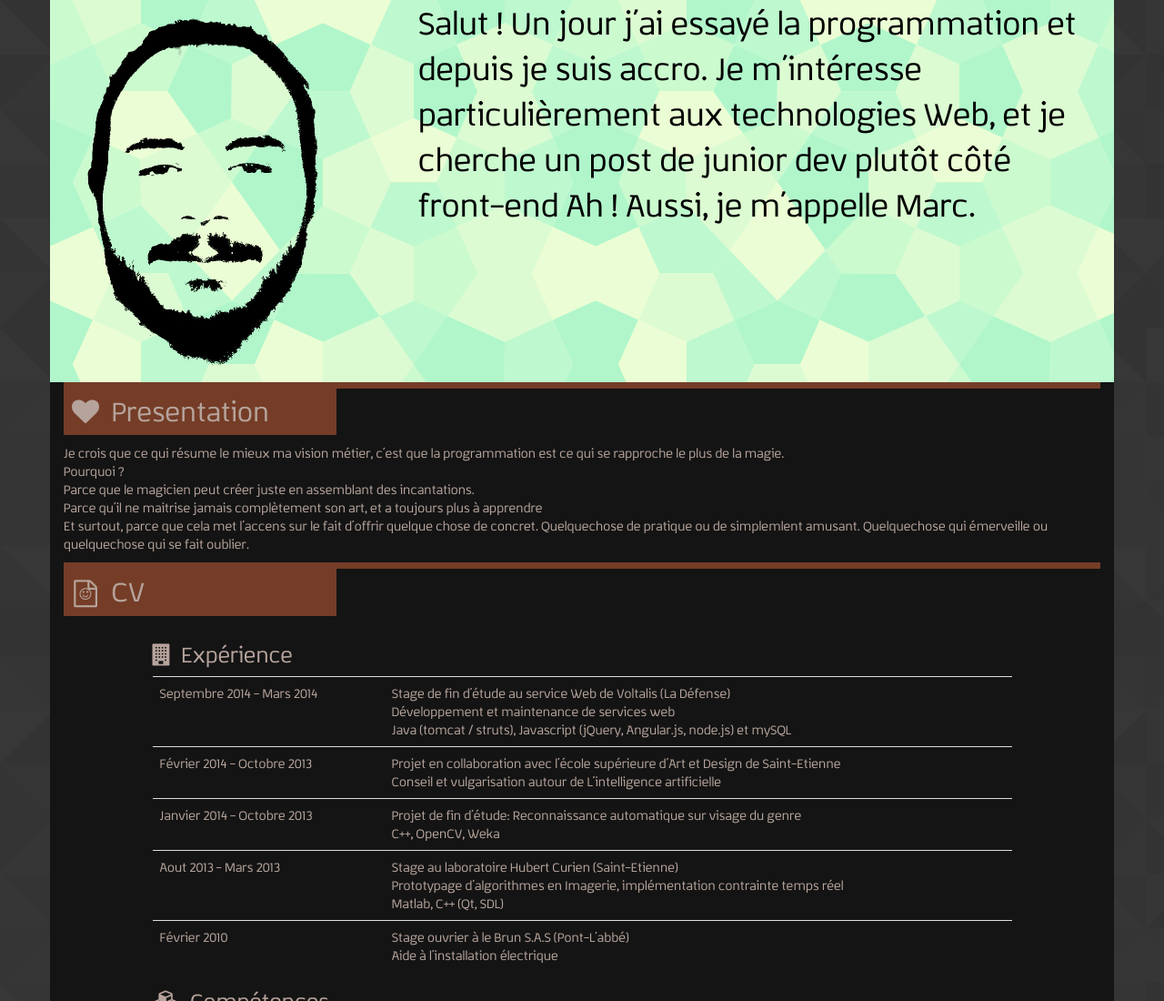
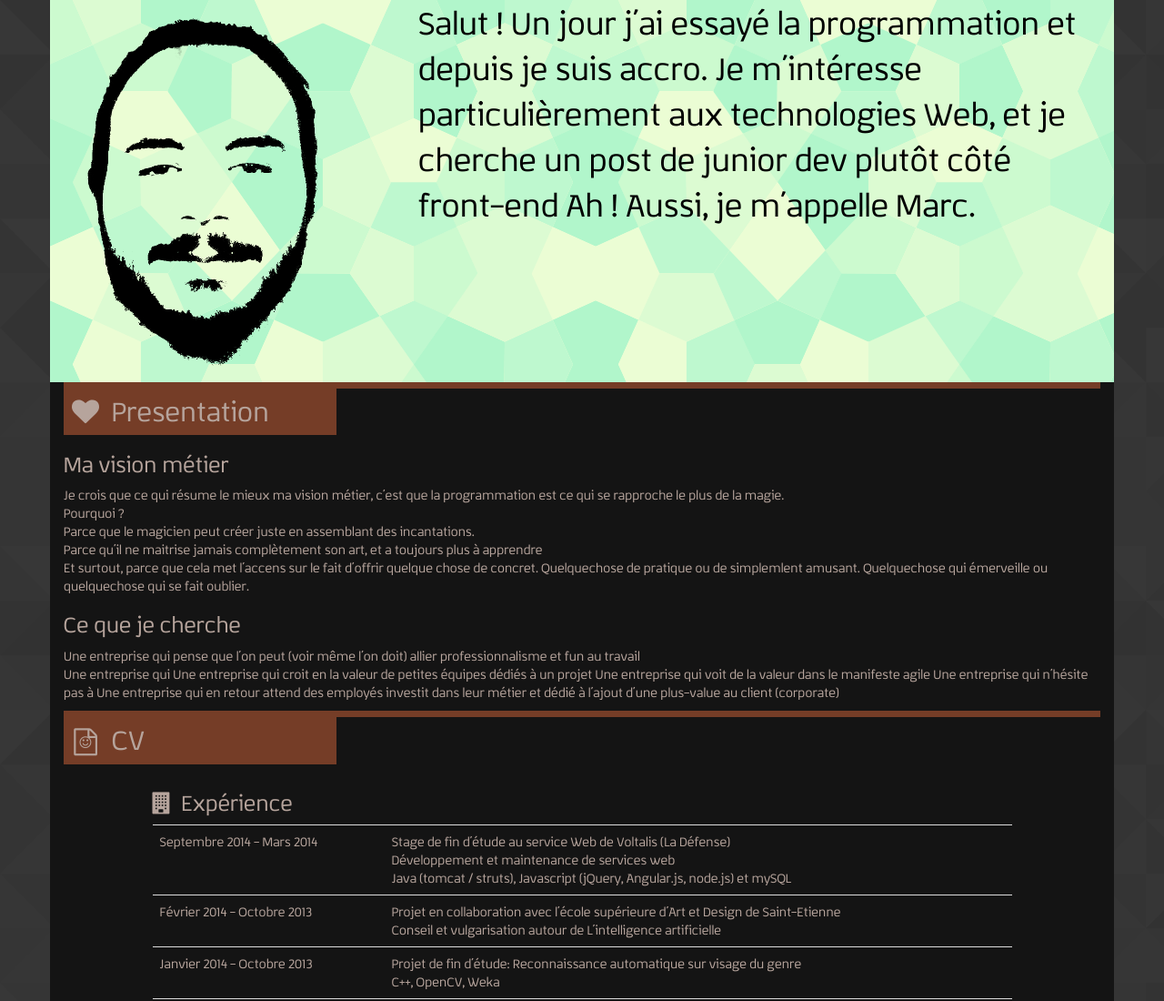
Before and after one commit to MarcMonchablon/pupweb, a website: page site/index.jade in a window 1280 px wide. Shown: the top 1100 px of the page at 91% size. Drawn offline with nearby package versions, Linux system fonts and the light colour scheme; files that its build step writes are made by us from their sources.

Commit message:
Added moar text draft

```diff
--- a/site/includes/motivation.jade
+++ b/site/includes/motivation.jade
@@ -1,3 +1,4 @@
+h3 Ma vision métier
 p.
   Je crois que ce qui résume le mieux ma vision métier, c&#39;est que la programmation est ce qui se rapproche le plus de la magie.
   <br/>
@@ -7,3 +8,12 @@ p.
   Parce qu&#39;il ne maitrise jamais complètement son art, et a toujours plus à apprendre
   <br/>
   Et surtout, parce que cela met l&#39;accens sur le fait d&#39;offrir quelque chose de concret. Quelquechose de pratique ou de simplemlent amusant. Quelquechose qui émerveille ou quelquechose qui se fait oublier.
+
+h3 Ce que je cherche
+p.
+  Une entreprise qui pense que l&#39;on peut (voir même l&#39;on doit) allier professionnalisme et fun au travail<br/>
+  Une entreprise qui
+  Une entreprise qui croit en la valeur de petites équipes dédiés à un projet
+  Une entreprise qui voit de la valeur dans le manifeste agile
+  Une entreprise qui n&#39;hésite pas à
+  Une entreprise qui en retour attend des employés investit dans leur métier et dédié à l&#39;ajout d&#39;une plus-value au client (corporate)
```
Also changed, not shown: site/includes/motivation.html, site/index.html.
